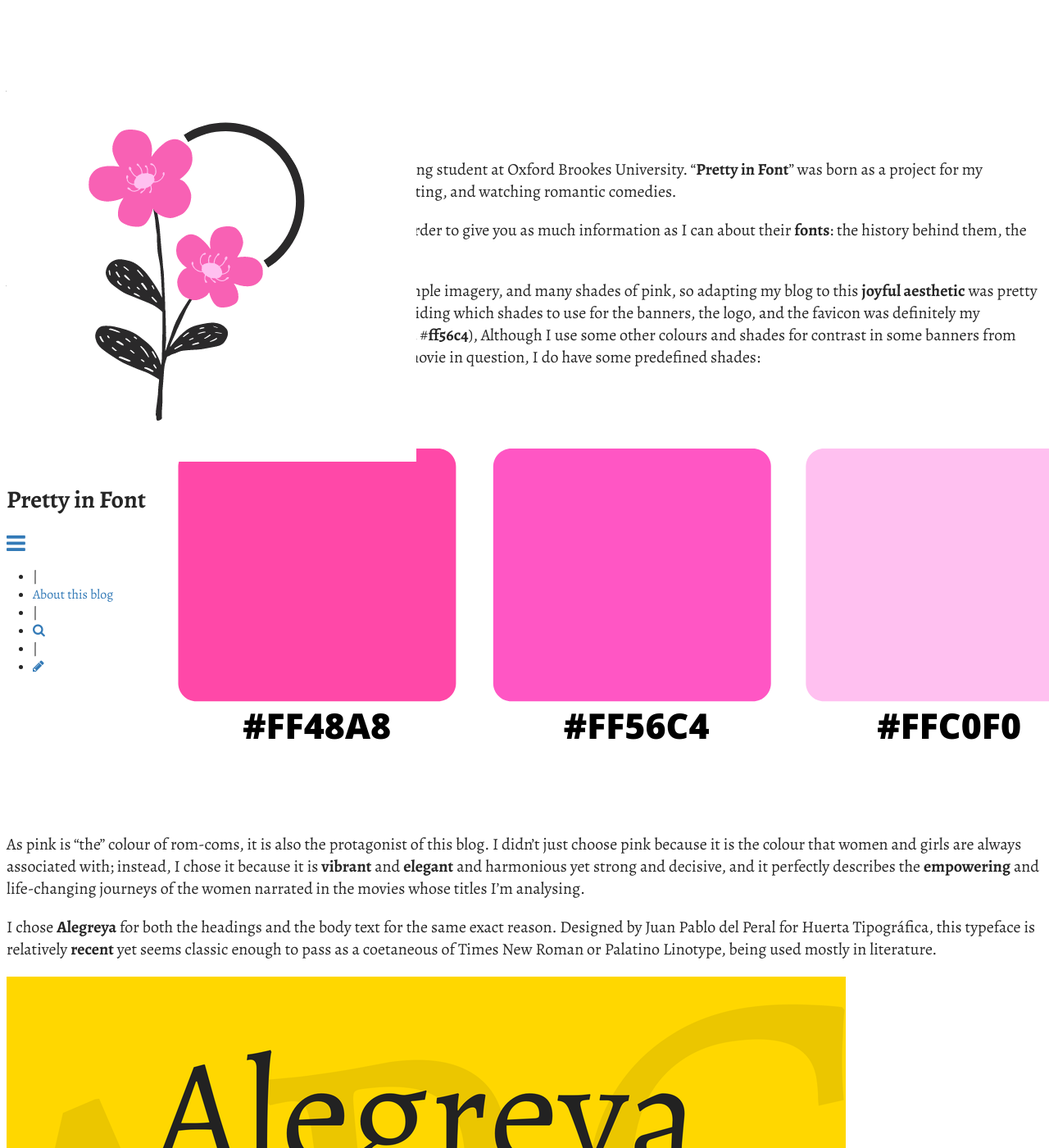
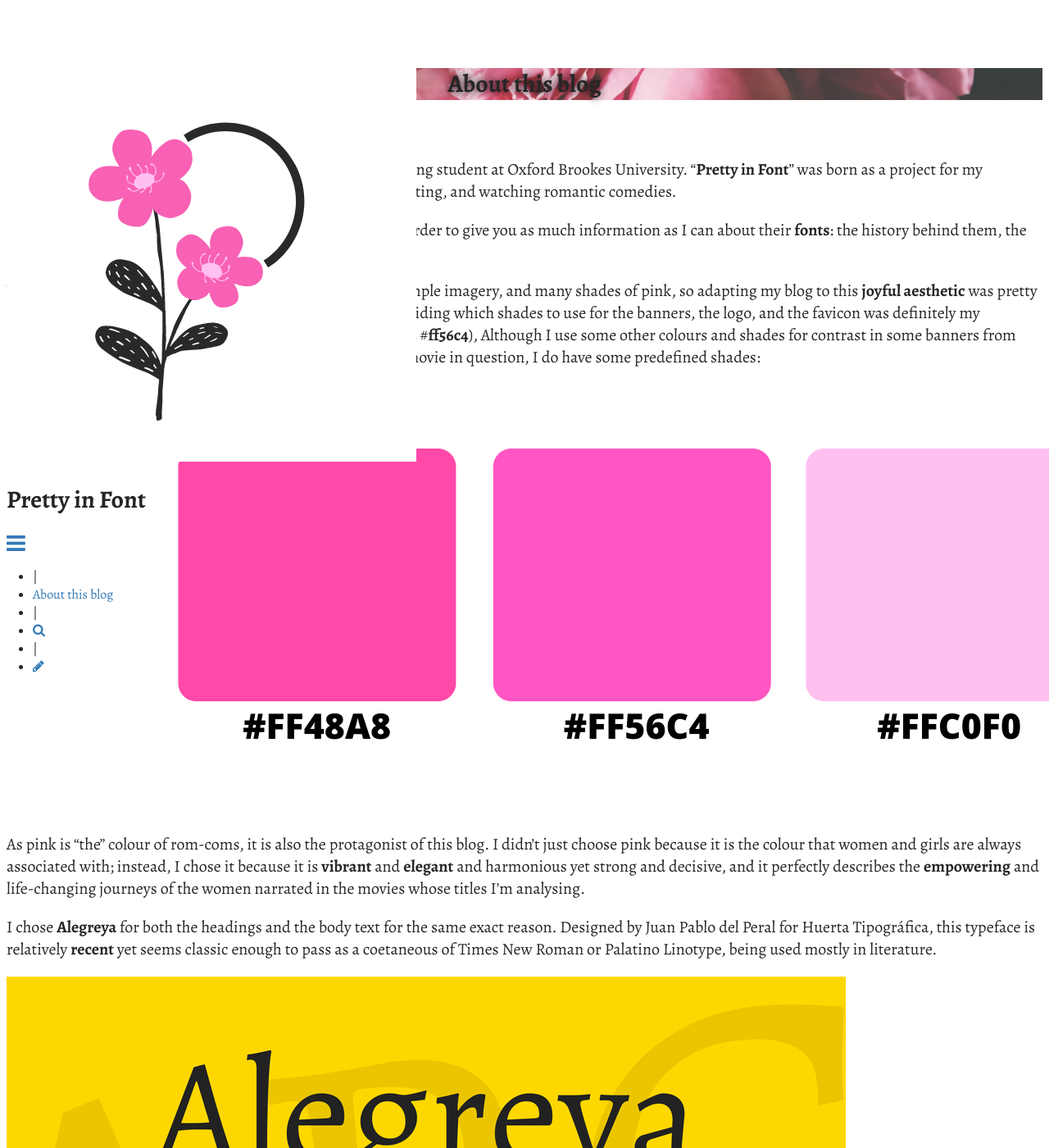
Before and after one commit to martinacurrenti/prettyinfont, a Jekyll site: the page built from pages/about.md, in a window 1280 px wide and 1400 px high. Shown: the whole window at 82% size. Built offline with Jekyll 4.4.1, drawn with Linux system fonts in a browser that asks for light colours; some web fonts are replaced.

Commit message:
Update Page “about”

```diff
--- a/pages/about.md
+++ b/pages/about.md
@@ -1,7 +1,7 @@
 ---
 layout: page
 permalink: /about/
-header_feature_image: ""
+header_feature_image: ../uploads/ciao-3-.png
 published: true
 title: About this blog
 subtitle: ""
```
